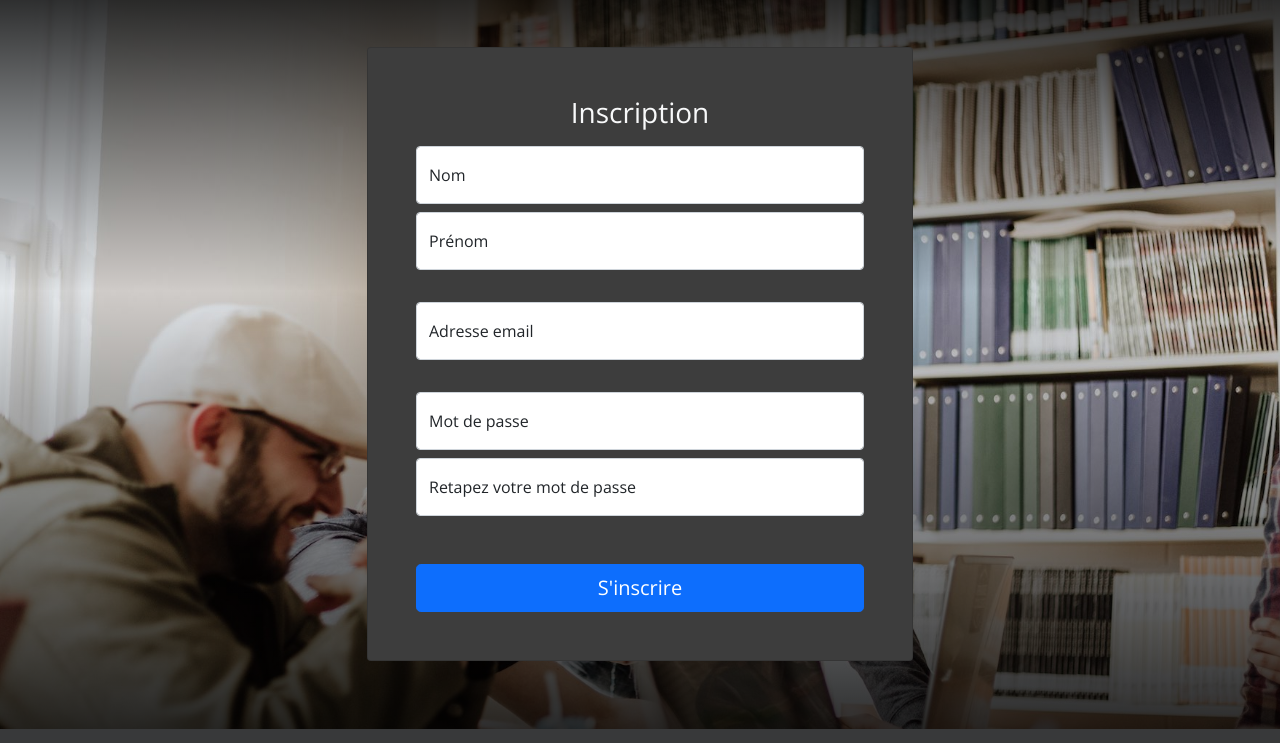
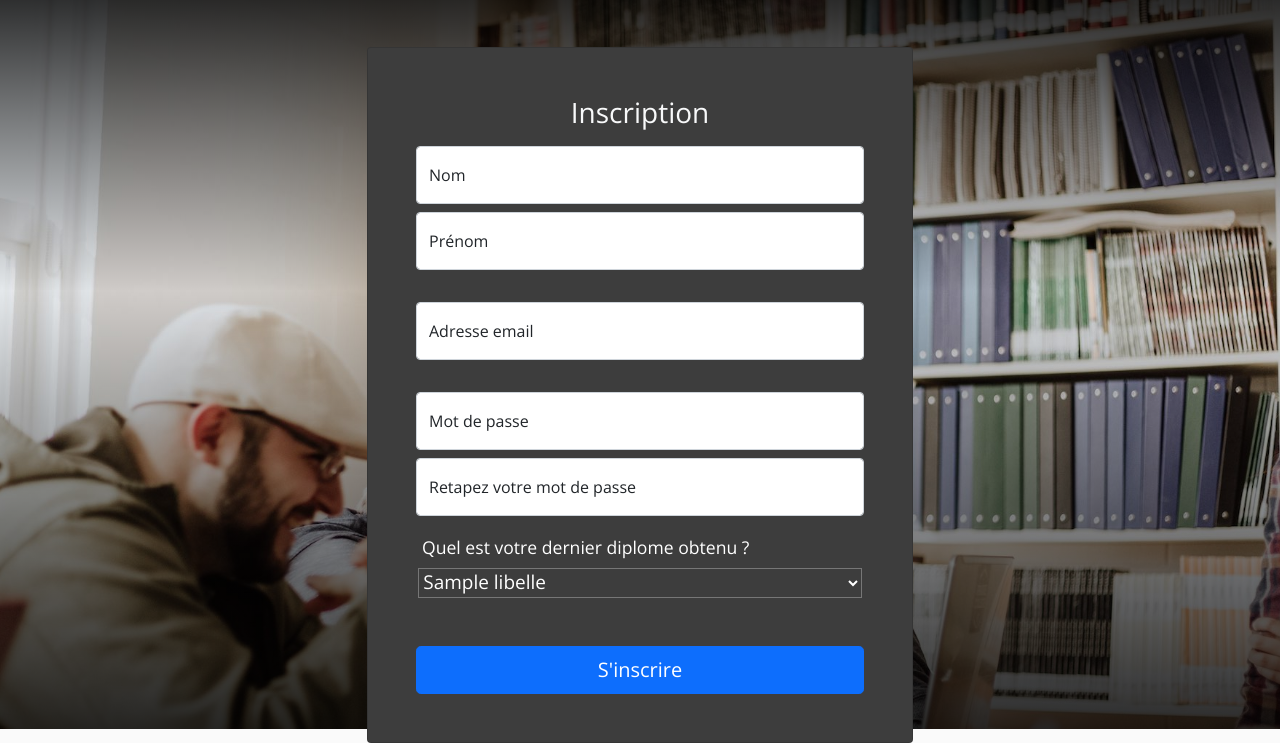
Before and after one commit to tanguyarnoult/AP-FORMAFLIX, a PHP site: template views/account/register.php in a window 1280 px wide. Shown: the part 71-814 px from the top of the page. Run offline with PHP 8.4, Linux system fonts and the light colour scheme; the template is opened without the code that fills it: most values are stand-ins (such as "Sample title", 1, 10 or a date in 2020).

Commit message:
V.1.1
Ajout de l'entrée du diplome pendant l'inscription + refonte du systeme de compétence pour favoriser les modifications dans la bdd

```diff
--- a/models/FormationModel.php
+++ b/models/FormationModel.php
@@ -50,8 +50,8 @@ class FormationModel extends SQL
         return $stmt->fetch(\PDO::FETCH_ASSOC);
     }
 
-    function getLibelleCompetenceByID($id){
-        $stmt = $this->pdo->prepare("SELECT LIBELLECOMPETENCE FROM competence WHERE IDCOMPETENCE =?");
+    function getCompetenceByID($id){
+        $stmt = $this->pdo->prepare("SELECT * FROM competence WHERE IDCOMPETENCE =?");
         $stmt->execute([$id]);
         return $stmt->fetch(\PDO::FETCH_ASSOC);
     }
@@ -73,4 +73,5 @@ class FormationModel extends SQL
         return $stmt->fetchAll(\PDO::FETCH_ASSOC);
     }
 
+
 }
--- a/public/style/main.css
+++ b/public/style/main.css
@@ -137,3 +137,24 @@ body{
     color: white;
     margin-top: -30px;
 }
+
+.labelDiplome{
+    color: white;
+    font-family: 'Open Sans', sans-serif;
+    margin-top: 18px;
+    font-size: 110%;
+    text-align: left;
+    margin-left: 6px;
+    margin-bottom: 8px;
+}
+.selectDiplome{
+    width: 99%;
+    height: 50%;
+    font-family: 'Open Sans', sans-serif;
+    font-size: 19px;
+    background-color: rgb(61, 61, 61);
+    color: white;
+    border-width: 1px;
+
+
+}
--- a/views/account/register.php
+++ b/views/account/register.php
@@ -38,6 +38,16 @@
                                     <label for="floatingPassword">Retapez votre mot de passe</label>
                                 </div>
 
+                                <p class="labelDiplome">Quel est votre dernier diplome obtenu ?</p>
+                                    <select class="selectDiplome" name="diplome">
+                                        <?php
+                                            foreach ($diplomes as $diplome){
+                                                echo '<option value="'.$diplome["IDDIPLOME"].'">'.$diplome["LIBELLE"].'</option>';
+                                            }
+                                        ?>
+                                    </select>
+
+
                                 <button class="w-100 mt-5 btn btn-lg btn-primary" type="submit">S'inscrire</button>
                             </form>
 
--- a/views/formation/list.php
+++ b/views/formation/list.php
@@ -11,12 +11,13 @@
 
                 // Création des options pour le select avec une boucle FOR (plutot que foreach) car on utilise le $i comme value
 
+
                 for($i=1; $i<sizeof($competences); $i++){
                     if(isset($_GET["competence"]) && $_GET["competence"] == $i){
                         // On ajoute selected au option si la compétence à été choisie par l'utilisateur
-                        echo '<option value="'.$i.'" selected> '.$competences[$i].'</option>';
+                        echo '<option value="'.$competences[$i]["IDCOMPETENCE"].'" selected> '.$competences[$i]["LIBELLECOMPETENCE"].'</option>';
                     } else {
-                        echo '<option value="'.$i.'"> '.$competences[$i].'</option>';
+                        echo '<option value="'.$competences[$i]["IDCOMPETENCE"].'"> '.$competences[$i]["LIBELLECOMPETENCE"].'</option>';
                     }
                 }
 
```
Also changed, not shown: controllers/Account.php (+16 -2 lines), controllers/Formation.php (+5 -3 lines), models/AccountModel.php (+15 -3 lines).
